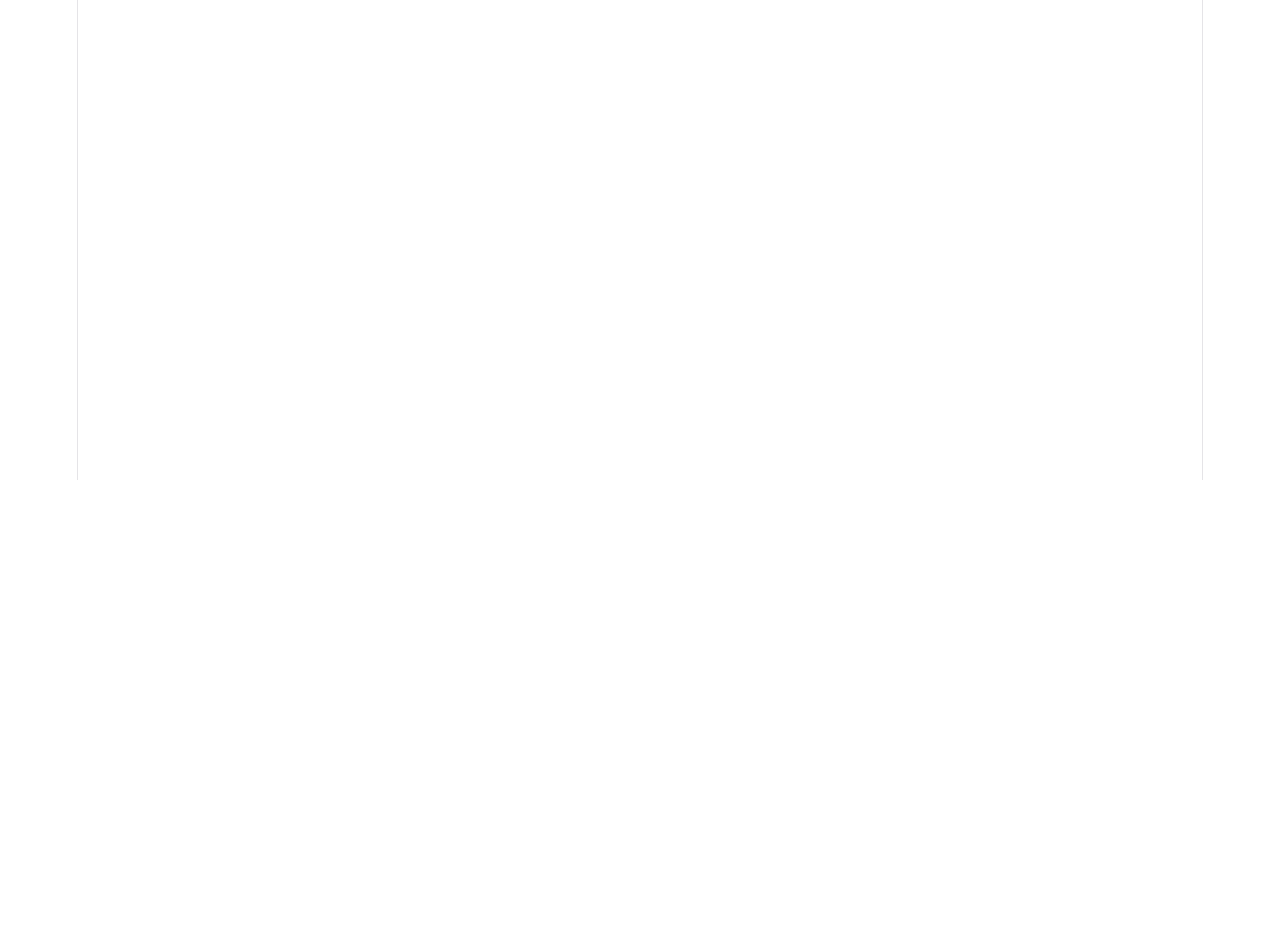
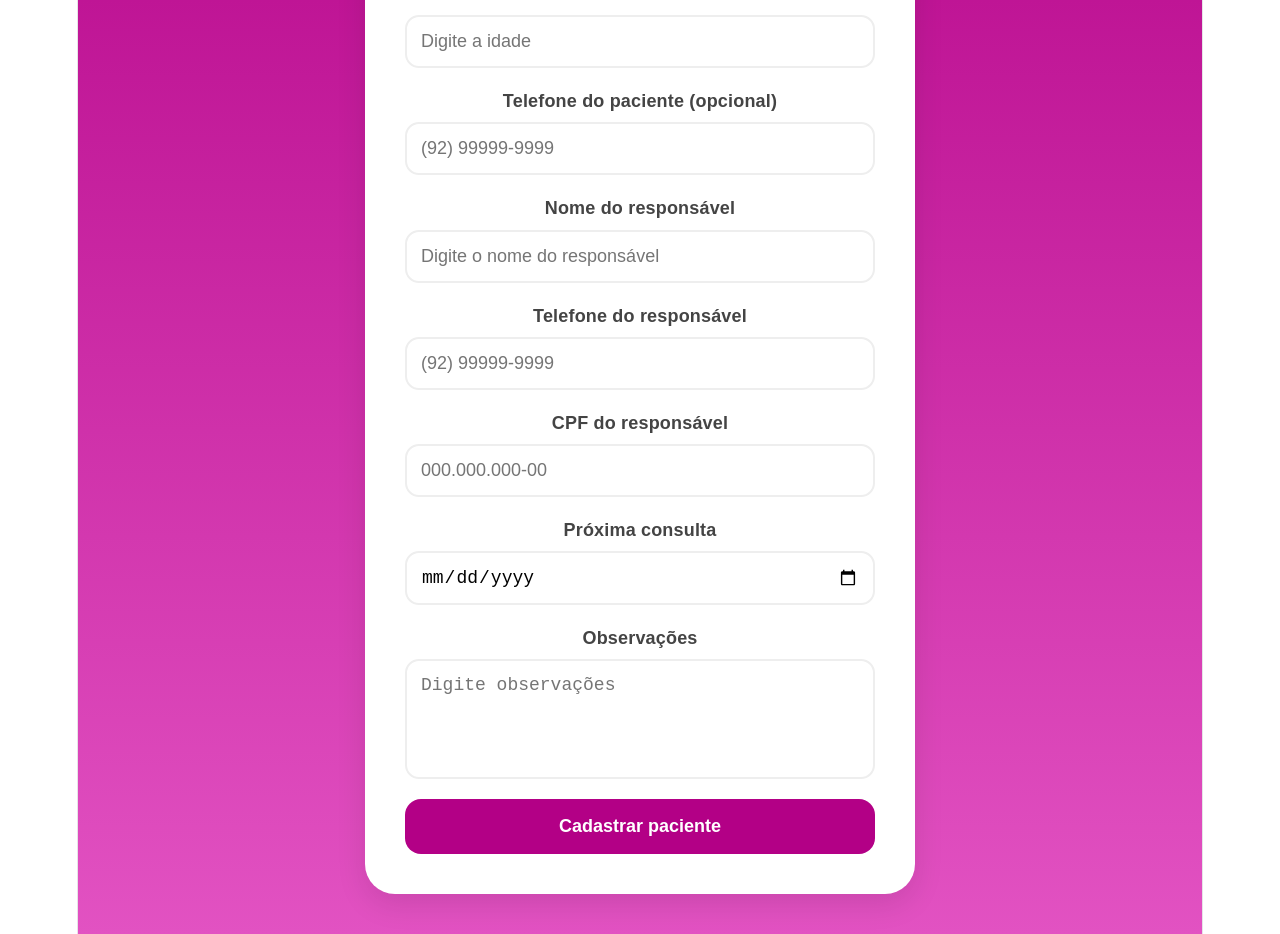
Before and after one commit to ti-beatrizsouza/detaline, a React (Vite) app: page / in a window 1280 px wide. Shown: the part 320-1254 px from the top of the page. Before the commit the page ends 800 px from the top, so only its background shows below. Built offline with nearby package versions, Linux system fonts and the light colour scheme.

Commit message:
cadastro estilizado

```diff
--- a/package.json
+++ b/package.json
@@ -10,6 +10,7 @@
     "preview": "vite preview"
   },
   "dependencies": {
+    "firebase": "^12.13.0",
     "react": "^19.2.6",
     "react-dom": "^19.2.6"
   },
--- a/src/App.css
+++ b/src/App.css
@@ -182,3 +182,9 @@
     border-right-color: var(--border);
   }
 }
+
+.logo {
+  width: 350px;
+
+  object-fit: contain;
+}
--- a/src/App.jsx
+++ b/src/App.jsx
@@ -3,13 +3,17 @@
 import viteLogo from './assets/vite.svg'
 import heroImg from './assets/hero.png'
 import './App.css'
+import Home from "./pages/Home"
+import CadastroPaciente from "./pages/CadastroPaciente"
 
 function App() {
+
   return (
-    <div>
-      <h1>Dentaline</h1>
-    </div>
+    <>
+      <CadastroPaciente />
+    </>
   )
+
 }
 
 export default App
--- /dev/null
+++ b/src/pages/CadastroPaciente.jsx
@@ -0,0 +1,204 @@
+import { useState } from "react"
+
+import { db } from "../services/firebase"
+
+import {
+  collection,
+  addDoc
+} from "firebase/firestore"
+
+import "../styles/cadastro.css"
+
+function CadastroPaciente() {
+
+  const [nome, setNome] = useState("")
+  const [idade, setIdade] = useState("")
+  const [tel, setTel] = useState("")
+  const [obs, setObs] = useState("")
+  const [proxConsulta, setProxConsulta] = useState("")
+
+  const [responsavel, setResponsavel] = useState("")
+  const [telResponsavel, setTelResponsavel] = useState("")
+  const [cpfResponsavel, setCpfResponsavel] = useState("")
+
+  async function cadastrarPaciente(e) {
+
+    e.preventDefault()
+
+    try {
+
+      await addDoc(collection(db, "pacientes"), {
+
+        nome,
+        idade: Number(idade),
+
+        tel,
+
+        obs,
+
+        proxConsulta,
+
+        responsavel,
+
+        telResponsavel,
+
+        cpfResponsavel,
+
+        timeline: [],
+
+        tipo: "paciente"
+
+      })
+
+      alert("Paciente cadastrado!")
+
+      setNome("")
+      setIdade("")
+      setTel("")
+      setObs("")
+      setProxConsulta("")
+      setResponsavel("")
+      setTelResponsavel("")
+      setCpfResponsavel("")
+
+    } catch (error) {
+
+      console.log(error)
+
+      alert("Erro ao cadastrar")
+
+    }
+
+  }
+
+  return (
+
+    <main className="cadastro-container">
+
+      <form
+        className="cadastro-form"
+        onSubmit={cadastrarPaciente}
+      >
+
+        <h1>Cadastro de Paciente</h1>
+
+        <div className="input-group">
+
+          <label>Nome do paciente</label>
+
+          <input
+            type="text"
+            placeholder="Digite o nome"
+            value={nome}
+            onChange={(e) => setNome(e.target.value)}
+            required
+          />
+
+        </div>
+
+        <div className="input-group">
+
+          <label>Idade</label>
+
+          <input
+            type="number"
+            placeholder="Digite a idade"
+            value={idade}
+            onChange={(e) => setIdade(e.target.value)}
+            required
+          />
+
+        </div>
+
+        <div className="input-group">
+
+          <label>Telefone do paciente (opcional)</label>
+
+          <input
+            type="text"
+            placeholder="(92) 99999-9999"
+            value={tel}
+            onChange={(e) => setTel(e.target.value)}
+          />
+
+        </div>
+
+        <div className="input-group">
+
+          <label>Nome do responsável</label>
+
+          <input
+            type="text"
+            placeholder="Digite o nome do responsável"
+            value={responsavel}
+            onChange={(e) => setResponsavel(e.target.value)}
+            required
+          />
+
+        </div>
+
+        <div className="input-group">
+
+          <label>Telefone do responsável</label>
+
+          <input
+            type="text"
+            placeholder="(92) 99999-9999"
+            value={telResponsavel}
+            onChange={(e) => setTelResponsavel(e.target.value)}
+            required
+          />
+
+        </div>
+
+        <div className="input-group">
+
+          <label>CPF do responsável</label>
+
+          <input
+            type="text"
+            placeholder="000.000.000-00"
+            value={cpfResponsavel}
+            onChange={(e) => setCpfResponsavel(e.target.value)}
+            required
+          />
+
+        </div>
+
+        <div className="input-group">
+
+          <label>Próxima consulta</label>
+
+          <input
+            type="date"
+            value={proxConsulta}
+            onChange={(e) => setProxConsulta(e.target.value)}
+          />
+
+        </div>
+
+        <div className="input-group">
+
+          <label>Observações</label>
+
+          <textarea
+            placeholder="Digite observações"
+            value={obs}
+            onChange={(e) => setObs(e.target.value)}
+          />
+
+        </div>
+
+        <button type="submit">
+          Cadastrar paciente
+        </button>
+
+      </form>
+
+    </main>
+
+  )
+
+}
+
+export default CadastroPaciente
--- /dev/null
+++ b/src/pages/Home.jsx
@@ -0,0 +1,32 @@
+import "../styles/home.css"
+import logo from "../assets/logo.png"
+
+function Home() {
+  return (
+    <main className="home">
+
+      <div className="overlay"></div>
+
+      <section className="content">
+
+        <img src={logo} alt="Dentaline Logo" className="logo" />
+
+        <p>
+          Um lugar mágico para cuidar do seu sorriso ✨
+        </p>
+
+        <div className="buttons">
+
+          <button>Sou Dentista</button>
+
+          <button>Sou Paciente</button>
+
+        </div>
+
+      </section>
+
+    </main>
+  )
+}
+
+export default Home
--- /dev/null
+++ b/src/services/firebase.js
@@ -0,0 +1,18 @@
+import { initializeApp } from "firebase/app";
+import { getFirestore } from "firebase/firestore"
+
+const firebaseConfig = {
+  apiKey: "AIzaSyA4uUgPw9ya-bsXFP2fIZImVqXXHtj8BE4",
+  authDomain: "dentaline-wonderland.firebaseapp.com",
+  projectId: "dentaline-wonderland",
+  storageBucket: "dentaline-wonderland.firebasestorage.app",
+  messagingSenderId: "134268635132",
+  appId: "1:134268635132:web:94e6772d2914447a95d479"
+};
+
+
+const app = initializeApp(firebaseConfig);
+
+const db = getFirestore(app)
+
+export { db }
--- /dev/null
+++ b/src/styles/cadastro.css
@@ -0,0 +1,121 @@
+* {
+  margin: 0;
+  padding: 0;
+  box-sizing: border-box;
+}
+
+body {
+  font-family: Poppins, sans-serif;
+}
+
+.cadastro-container {
+  width: 100%;
+  min-height: 100vh;
+
+  display: flex;
+  justify-content: center;
+  align-items: center;
+
+  padding: 40px;
+
+  background: linear-gradient(
+    to bottom,
+    #b30086,
+    #e252c2
+  );
+}
+
+.cadastro-form {
+  width: 100%;
+  max-width: 550px;
+
+  background-color: white;
+
+  padding: 40px;
+
+  border-radius: 30px;
+
+  display: flex;
+  flex-direction: column;
+
+  gap: 20px;
+
+  box-shadow: 0 10px 30px rgba(0,0,0,0.1);
+}
+
+.cadastro-form h1 {
+  text-align: center;
+
+  color: #b30086;
+
+  margin-bottom: 10px;
+}
+
+.input-group {
+  display: flex;
+  flex-direction: column;
+
+  gap: 8px;
+}
+
+.input-group label {
+  font-weight: 600;
+
+  color: #444;
+}
+
+.input-group input,
+.input-group textarea {
+  width: 100%;
+
+  padding: 14px;
+
+  border-radius: 14px;
+
+  border: 2px solid #eee;
+
+  font-size: 1rem;
+
+  outline: none;
+
+  transition: 0.3s;
+}
+
+.input-group textarea {
+  min-height: 120px;
+
+  resize: none;
+}
+
+.input-group input:focus,
+.input-group textarea:focus {
+  border-color: #d94bb5;
+}
+
+.cadastro-form button {
+  width: 100%;
+
+  height: 55px;
+
+  border: none;
+
+  border-radius: 16px;
+
+  background-color: #b30086;
+
+  color: white;
+
+  font-size: 1rem;
+
+  font-weight: bold;
+
+  cursor: pointer;
+
+  transition: 0.3s;
+}
+
+.cadastro-form button:hover {
+  transform: scale(1.02);
+
+  background-color: #d94bb5;
+}
--- /dev/null
+++ b/src/styles/home.css
@@ -0,0 +1,76 @@
+* {
+  margin: 0;
+  padding: 0;
+  box-sizing: border-box;
+}
+
+.home {
+  width: 100%;
+  height: 100vh;
+
+  background: linear-gradient(
+    to bottom,
+    #b30086,
+    #d94bb5
+  );
+
+  display: flex;
+  justify-content: center;
+  align-items: center;
+
+  position: relative;
+
+  overflow: hidden;
+}
+
+.content {
+  z-index: 2;
+
+  display: flex;
+  flex-direction: column;
+
+  align-items: center;
+
+  gap: 20px;
+}
+
+.content h1 {
+  font-size: 6rem;
+  color: white;
+}
+
+.content p {
+  color: white;
+  font-size: 1.3rem;
+}
+
+.buttons {
+  display: flex;
+  flex-direction: column;
+
+  gap: 20px;
+
+  margin-top: 20px;
+}
+
+.buttons button {
+  width: 300px;
+  height: 70px;
+
+  border: none;
+  border-radius: 40px;
+
+  font-size: 1.3rem;
+  font-weight: bold;
+
+  color: #b30086;
+  background-color: white;
+
+  cursor: pointer;
+
+  transition: 0.3s;
+}
+
+.buttons button:hover {
+  transform: scale(1.05);
+}
```
Also changed, not shown: src/assets/logo.png (added), 1 other file (tests, documents, lock files or other folders).
